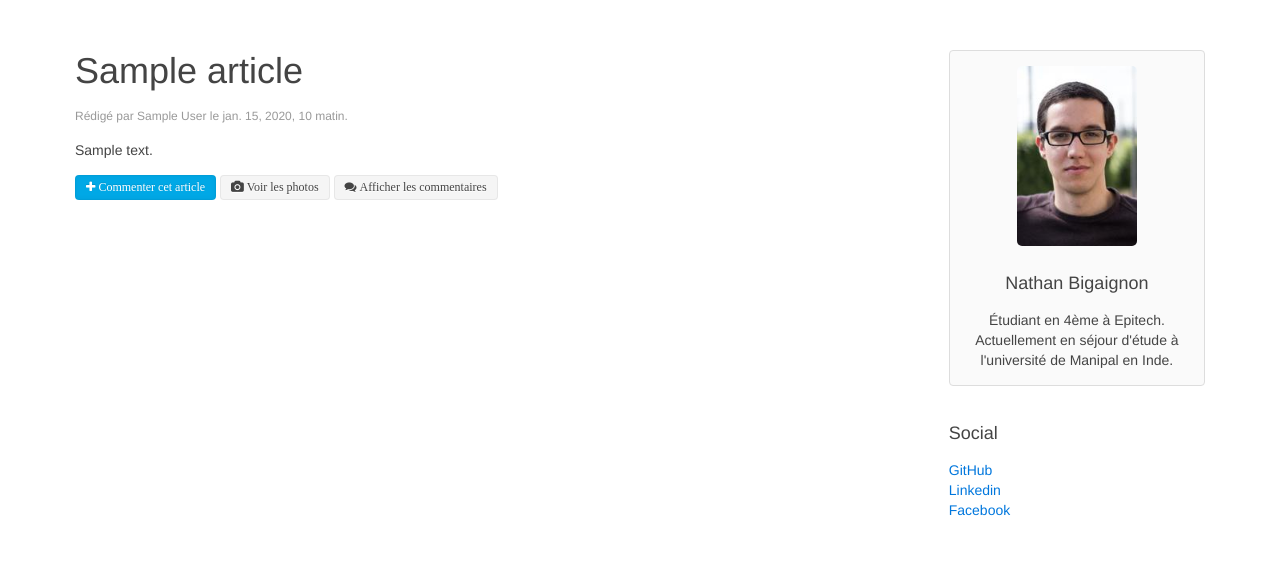
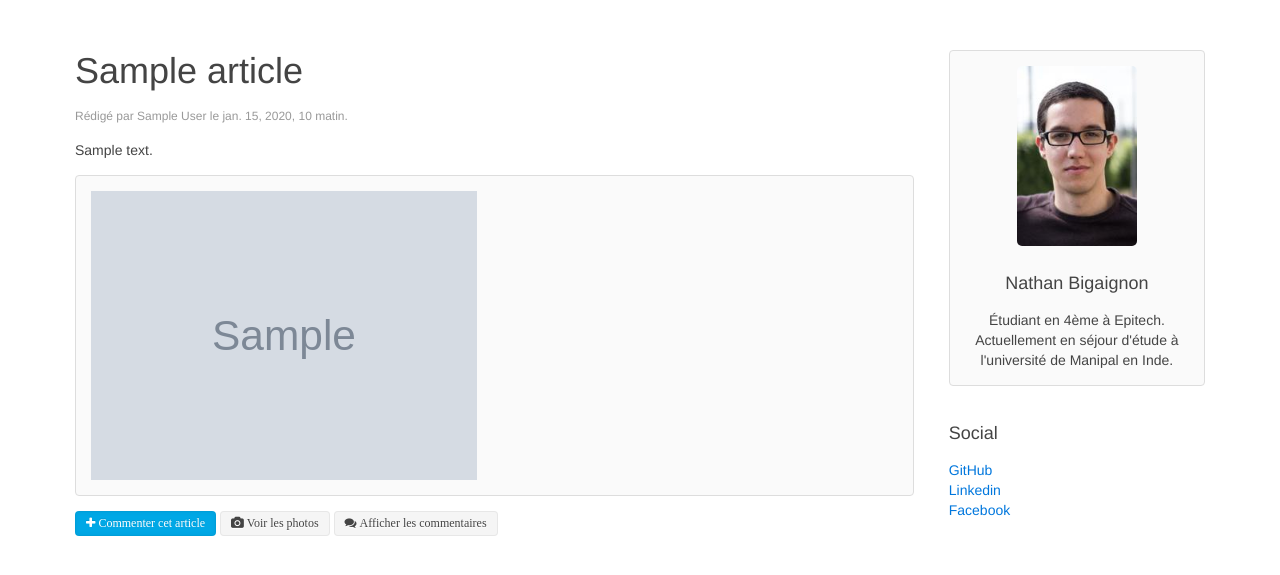
Before and after one commit to epi-log/django-blog-minimalist, a Django app: page / in a window 1280 px wide. Shown: the part 57-632 px from the top of the page. Run offline with Django 3.2, Linux system fonts and the light colour scheme; tables that the repository leaves empty hold one stand-in row (values such as "Sample post"); grey boxes marked "Sample" are stand-in pictures; some libraries are stand-ins or nearby versions.

Commit message:
Image system implemented

```diff
--- a/blog/admin.py
+++ b/blog/admin.py
@@ -1,6 +1,7 @@
 from django.contrib import admin
-from blog.models import Article, Comment
+from blog.models import Article, Comment, Image
 # Register your models here.
 
 admin.site.register(Article)
 admin.site.register(Comment)
+admin.site.register(Image)
--- a/blog/models.py
+++ b/blog/models.py
@@ -32,3 +32,13 @@ class Comment(models.Model):
     dateCreated = models.DateTimeField(auto_now_add=True)
     dateUpdated = models.DateTimeField(auto_now=True)
     id_article = models.ForeignKey(Article)
+
+
+class Image(models.Model):
+    def __str__(self):
+        return self.title
+    title = models.CharField(max_length=100)
+    path = models.ImageField()
+    dateCreated = models.DateTimeField(auto_now_add=True)
+    dateUpdated = models.DateTimeField(auto_now=True)
+    id_article = models.ForeignKey(Article)
--- a/blog/templates/base.html
+++ b/blog/templates/base.html
@@ -12,6 +12,8 @@
     <link rel="stylesheet" href="{% static "blog/css/main.css" %}">
     <link rel="stylesheet" href="{% static "blog/css/components/slideshow.min.css" %}">
     <link rel="stylesheet" href="{% static "blog/css/components/slidenav.min.css" %}">
+    {% block extracss %}{% endblock extracss %}
+
 </head>
 
 <body>
@@ -29,8 +31,9 @@
     </nav>
 
     <div class="uk-grid" data-uk-grid-margin>
+        <div class="uk-width-medium-3-4">
             {% block body %}
-			<div class="uk-width-medium-3-4">
+
 
 
                 <article class="uk-article">
@@ -38,31 +41,39 @@
                 </article>
 
 
+            {% endblock body %}
         </div>
-			{% endblock body %}
 
+        <div class="uk-width-medium-1-4">
             {% block left_menu %}
-			<div class="uk-width-medium-1-4">
+
                 <div class="uk-panel uk-panel-box uk-text-center">
-					<img class="uk-border-rounded" width="120" height="120" src="{% static "blog/img/nathan.jpg" %}" alt="">
+                    <img class="uk-border-rounded" width="120" height="120" src="{% static "blog/img/nathan.jpg" %}"
+                         alt="">
+
                     <h3>Nathan Bigaignon</h3>
-					<p>&#201;tudiant en 4ème à Epitech. Actuellement en séjour d'étude à l'université de Manipal en Inde.</p>
+
+                    <p>&#201;tudiant en 4ème à Epitech. Actuellement en séjour d'étude à l'université de Manipal en
+                        Inde.</p>
                 </div>
                 <div class="uk-panel">
                     <h3 class="uk-panel-title">Social</h3>
                     <ul class="uk-list">
                         <li><a href="https://github.com/epi-log">GitHub</a></li>
-						<li><a href="https://www.linkedin.com/pub/nathan-bigaignon/6a/525/743?trk=seokp_posts_secondary_cluster_res_author_photo">Linkedin</a></li>
+                        <li>
+                            <a href="https://www.linkedin.com/pub/nathan-bigaignon/6a/525/743?trk=seokp_posts_secondary_cluster_res_author_photo">Linkedin</a>
+                        </li>
                         <li><a href="https://www.facebook.com/nathan.bigaignon.9">Facebook</a></li>
                     </ul>
                 </div>
+
+            {% endblock left_menu %}
         </div>
-			{% endblock left_menu %}
     </div>
 
 </div>
 <script src="{% static "blog/js/jquery-2.1.4.min.js" %}"></script>
 <script src="{% static "blog/js/uikit.min.js" %}"></script>
-{% block extrahead %}{% endblock extrahead %}
+{% block extrajs %}{% endblock extrajs %}
 </body>
 </html>
--- a/blog/templates/blog/article_list.html
+++ b/blog/templates/blog/article_list.html
@@ -5,9 +5,13 @@
     <li><a href="/">Accueil</a></li>
     <li class="uk-active"><span>Articles</span></li>
 {% endblock %}
-
+{% block extracss %}
+    <link rel="stylesheet" href="{% static "blog/css/components/slider.almost-flat.min.css" %}">
+    <link rel="stylesheet" href="{% static "blog/css/components/slidenav.almost-flat.min.css" %}">
+    <link rel="stylesheet" href="{% static "blog/css/article_list.css" %}">
+{% endblock extracss %}
 {% block body %}
-    <div class="uk-width-medium-3-4">
+    <div class="">
         {% if messages %}
             <ul class="uk-list">
                 {% for message in messages %}
@@ -27,6 +31,35 @@
                     le {{ Article.dateCreated }}.</p>
 
                 <p>{{ Article.content|safe }}</p>
+                {% if Article.image_set.count != 0 %}
+                    <div class="uk-panel-box uk-margin-bottom">
+                        {% if Article.image_set.count > 2 %}
+                            <div class="uk-slidenav-position"
+                                 data-uk-slider{% if Article.image_set.count <= 2 %}="{center:true, infinite:false}"{% endif %}>
+
+                                <div class="uk-slider-container">
+                                    <ul class="uk-slider uk-grid-medium-1-4">
+                                        {% for image in Article.image_set.all %}
+                                            <li><img src="media/{{ image.path }}" height="250" width="250" alt=""></li>
+                                        {% endfor %}
+                                    </ul>
+                                </div>
+                                <a href="" class="uk-slidenav uk-slidenav-contrast uk-slidenav-previous"
+                                   data-uk-slider-item="previous"></a>
+                                <a href="" class="uk-slidenav uk-slidenav-contrast uk-slidenav-next"
+                                   data-uk-slider-item="next"></a>
+                            </div>
+                        {% else %}
+                            <div class="uk-grid">
+                                {% for image in Article.image_set.all %}
+                                    <div class="uk-width-1-2">
+                                        <a href="media/{{ image.path }}" data-uk-lightbox="{group:'_group_{{ Article.id }}'}" title="{{ image.title }}"><img src="media/{{ image.path }}" alt=""></a>
+                                    </div>
+                                {% endfor %}
+                            </div>
+                        {% endif %}
+                    </div>
+                {% endif %}
                 <button
                         class="uk-button uk-button-small uk-button-primary"
                         data-uk-modal="{target:'#_article_{{ Article.id }}'}"><span
@@ -46,16 +79,19 @@
                                 <div class="uk-form-row">
                                     <label for="_firstname" class="uk-form-label">Prénom</label>
                                     <input id="_firstname" name="_firstname" class="uk-form-width-large" type="text"
+                                           required
                                            placeholder="">
                                 </div>
                                 <div class="uk-form-row">
                                     <label for="_lastname" class="uk-form-label">Nom</label>
                                     <input id="_lastname" name="_lastname" class="uk-form-width-large" type="text"
+                                           required
                                            placeholder="">
                                 </div>
                                 <div class="uk-form-row">
                                     <label for="_content" class="uk-form-label">Contenu</label>
                                     <textarea id="_content" name="_content" class="uk-form-width-large uk-form-large"
+                                              required
                                               rows="5"></textarea>
                                 </div>
                             </fieldset>
@@ -69,6 +105,7 @@
                         </form>
                     </div>
                 </div>
+
                 {% if Article.comment_set.count != 0 %}
                     <button data-uk-toggle="{target: '#_comment_{{ Article.id }}'}"
                             class="uk-button uk-button-small"><span
@@ -90,9 +127,11 @@
                         {% endfor %}
                     </ul>
                 {% endif %}
+
             {% endfor %}
+
             {% if is_paginated %}
-                <div class="uk-width-medium-3-4">
+                <div class="">
                     <ul class="uk-pagination uk-margin-top">
                         {% if page_obj.has_previous %}
                             <li><a href="?page={{ page_obj.previous_page_number }}"><i
@@ -113,4 +152,8 @@
             {% endif %}
         </article>
     </div>
+    {% block extrajs %}
+        <script src="{% static "blog/js/components/lightbox.min.js" %}"></script>
+        <script src="{% static "blog/js/components/slider.min.js" %}"></script>
+    {% endblock extrajs %}
 {% endblock %}
--- a/blog/views.py
+++ b/blog/views.py
@@ -24,9 +24,9 @@ def post_comment(request):
             return HttpResponseRedirect('/')
         else:
             messages.add_message(request, messages.ERROR,
-                                 "Une erreur est survenue. Veuilliez réessayer plus tard ou contacter l'administrateur du site.")
+                                 "Une erreur est survenue. Veuilliez réessayer plus tard ou contacter l'administrateur du site.", extra_tags='danger')
         return HttpResponseRedirect('/')
     else:
         messages.add_message(request, messages.ERROR,
-                             "Une erreur est survenue. Veuilliez réessayer plus tard ou contacter l'administrateur du site.")
+                             "Une erreur est survenue. Veuilliez réessayer plus tard ou contacter l'administrateur du site.", extra_tags='danger')
         return HttpResponseRedirect('/')
--- a/django-mini-blog/urls.py
+++ b/django-mini-blog/urls.py
@@ -15,12 +15,14 @@ Including another URLconf
 """
 
 from django.conf.urls import include, url
+from django.conf.urls.static import static
 from django.contrib import admin
 from blog import views
 from blog.views import ArticleList
+from django.conf import settings
 
 urlpatterns = [
     url(r'^admin', include(admin.site.urls)),
     url(r'^$', ArticleList.as_view()),
     url(r'^post-comment', views.post_comment, name="post-comment")
-]
+] + static(settings.MEDIA_URL, document_root=settings.MEDIA_ROOT)
```
Lines whose indentation alone changed are shown as unchanged.
